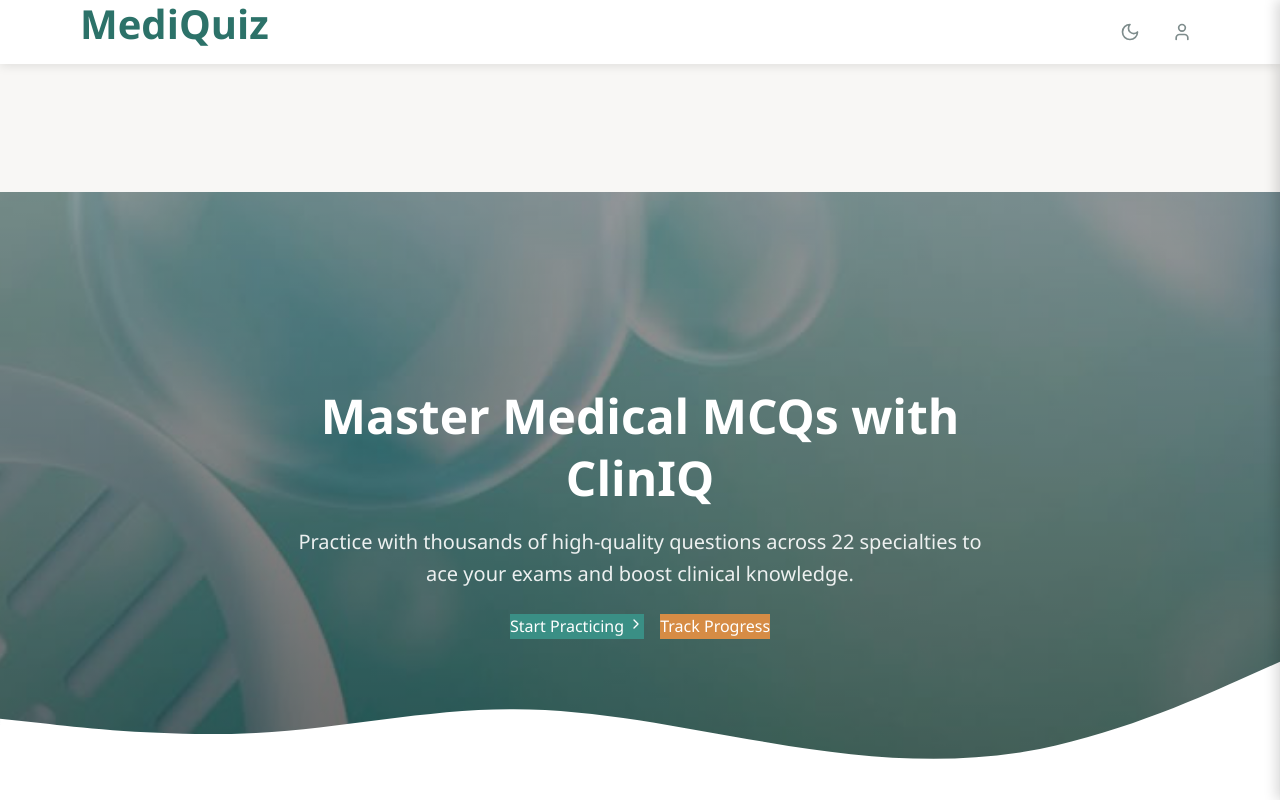
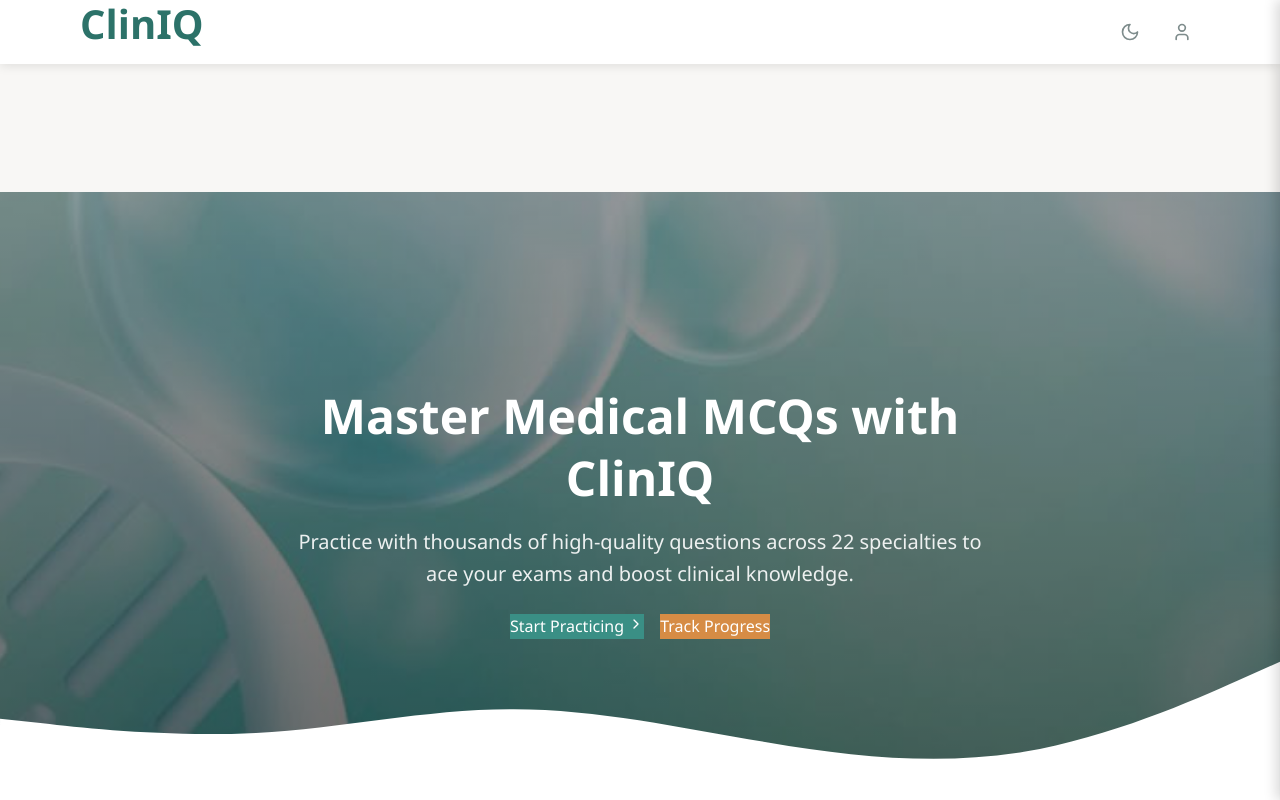
Before and after one commit to jjingofarouk/mcq, a React (Create React App) app in the folder mcq/: page / in a window 1280 px wide. Shown: the top 800 px of the page. Built offline with nearby package versions, Linux system fonts and the light colour scheme.

Commit message:
Update Navbar.js

```diff
--- a/mcq/src/components/Navbar.js
+++ b/mcq/src/components/Navbar.js
@@ -20,7 +20,7 @@
     <nav className={`navbar ${scrolled ? 'navbar-scrolled' : ''}`}>
       <div className="navbar-container">
         <Link to="/" className="navbar-logo">
-          <h1 className="text-xl font-bold">MediQuiz</h1>
+          <h1 className="text-xl font-bold">ClinIQ</h1>
         </Link>
 
         <div className="navbar-actions">
```
